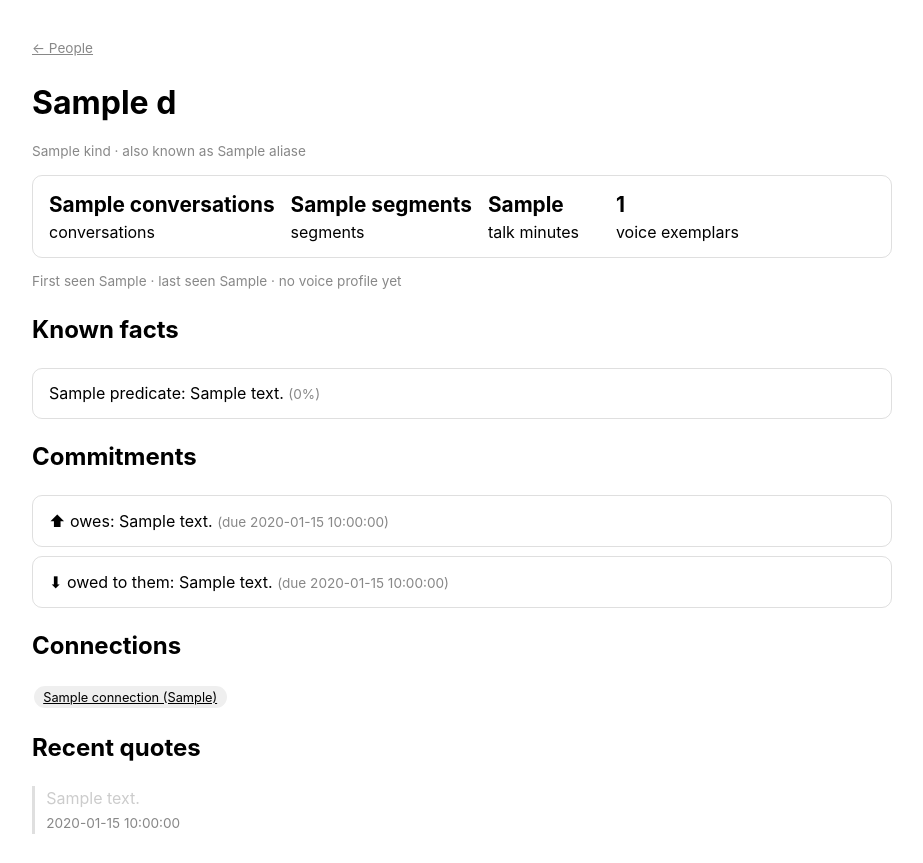
After one commit to gbhall99/SecondBrain, a FastAPI app: template secondbrain/web/templates/person.html in a window 1280 px wide. The commit adds this page. Shown: the whole page, without its empty margins (178-1101 px from the left). Run offline with FastAPI, Linux system fonts and the light colour scheme; the template is opened without the code that fills it: most values are stand-ins (such as "Sample title", 1, 10 or a date in 2020); some libraries are stand-ins or nearby versions.

Commit message:
Phase 8A: person dossier surfaces (API, CLI, web) (#30)
Surfaces the dossier from #29:

- API: GET /api/person/{speaker_id} (JSON, 404 if unknown) and
  GET /person/{speaker_id} (HTML page).
- web/templates/person.html: identity, interaction stats, facts, commitments
  (owed by / to), connections (linked), recent quotes; opted-out shows the
  privacy notice with content hidden. speakers.html links each person to their
  dossier.
- CLI: `sb person <id>` (JSON dossier) and `sb person --list`.
- tests/test_api.py: /api/person + /person render; unknown → 404.

ruff + pytest (218 passed) + alembic upgrade head all green.


Claude-Session: https://claude.ai/code/session_01C6MQECD7bxx3Z7ixi9hJf5

Co-authored-by: Claude <noreply@anthropic.com>

```diff
--- a/secondbrain/query/api.py
+++ b/secondbrain/query/api.py
@@ -222,6 +222,24 @@ def create_app(settings: Settings | None = None) -> FastAPI:
         with db() as conn:
             return service.speaker_quality(conn, settings)
 
+    # --- person dossier (Phase 8A) -------------------------------------------
+
+    @app.get("/api/person/{speaker_id}")
+    def api_person(speaker_id: int):
+        with db() as conn:
+            d = service.person_dossier(conn, speaker_id, settings)
+        if d is None:
+            raise HTTPException(404, "person not found")
+        return d
+
+    @app.get("/person/{speaker_id}", response_class=HTMLResponse)
+    def person_page(request: Request, speaker_id: int):
+        with db() as conn:
+            d = service.person_dossier(conn, speaker_id, settings)
+        if d is None:
+            raise HTTPException(404, "person not found")
+        return templates.TemplateResponse(request, "person.html", {"d": d})
+
     # --- knowledge graph + Q&A (Phase 3) -------------------------------------
 
     @app.get("/chat", response_class=HTMLResponse)
--- /dev/null
+++ b/secondbrain/web/templates/person.html
@@ -0,0 +1,74 @@
+<!doctype html>
+<html lang="en">
+<head>
+  <meta charset="utf-8" />
+  <meta name="viewport" content="width=device-width, initial-scale=1" />
+  <title>SecondBrain — {{ d.label }}</title>
+  <style>
+    :root { color-scheme: light dark; }
+    body { font-family: -apple-system, system-ui, sans-serif; max-width: 860px;
+           margin: 0 auto; padding: 1.5rem; line-height: 1.5; }
+    a { color: inherit; }
+    h1 { margin-bottom: .1rem; }
+    .meta { color: #888; font-size: .85rem; }
+    .card { border: 1px solid #8884; border-radius: 10px; padding: .8rem 1rem; margin: .6rem 0; }
+    .grid { display: flex; gap: 1rem; flex-wrap: wrap; }
+    .stat { min-width: 7rem; }
+    .stat b { display: block; font-size: 1.3rem; }
+    blockquote { margin: .3rem 0; padding-left: .7rem; border-left: 3px solid #8884; color: #ccc; }
+    .pill { display: inline-block; background: #8882; border-radius: 999px;
+            padding: .1rem .6rem; font-size: .8rem; margin: .1rem; }
+  </style>
+</head>
+<body>
+  <p class="meta"><a href="/speakers">← People</a></p>
+  <h1>{{ d.label }}{% if d.is_owner %} <span class="meta">(you)</span>{% endif %}</h1>
+  <p class="meta">{{ d.kind }}
+    {% if d.aliases %}· also known as {{ d.aliases | join(", ") }}{% endif %}
+    {% if d.opted_out %}· <strong>opted out</strong> (content hidden){% endif %}
+  </p>
+
+  <div class="card grid">
+    <div class="stat"><b>{{ d.interactions.conversations }}</b>conversations</div>
+    <div class="stat"><b>{{ d.interactions.segments }}</b>segments</div>
+    <div class="stat"><b>{{ d.interactions.talk_minutes }}</b>talk minutes</div>
+    <div class="stat"><b>{{ d.profile.exemplar_count }}</b>voice exemplars</div>
+  </div>
+  <p class="meta">First seen {{ d.interactions.first_seen or "—" }} ·
+     last seen {{ d.interactions.last_seen or "—" }}
+     {% if not d.profile.voice_profile %}· no voice profile yet{% endif %}</p>
+
+  {% if d.facts %}
+  <h2>Known facts</h2>
+  {% for f in d.facts %}
+    <div class="card">{{ f.predicate or "—" }}: {{ f.object_text }}
+      <span class="meta">({{ "%.0f"|format((f.confidence or 0)*100) }}%)</span></div>
+  {% endfor %}
+  {% endif %}
+
+  {% if d.commitments.owed_by or d.commitments.owed_to %}
+  <h2>Commitments</h2>
+  {% for c in d.commitments.owed_by %}
+    <div class="card">⬆ owes: {{ c.object_text }}{% if c.due_date %}
+      <span class="meta">(due {{ c.due_date }})</span>{% endif %}</div>
+  {% endfor %}
+  {% for c in d.commitments.owed_to %}
+    <div class="card">⬇ owed to them: {{ c.object_text }}{% if c.due_date %}
+      <span class="meta">(due {{ c.due_date }})</span>{% endif %}</div>
+  {% endfor %}
+  {% endif %}
+
+  {% if d.connections %}
+  <h2>Connections</h2>
+  <p>{% for c in d.connections %}<a class="pill" href="/person/{{ c.speaker_id }}">{{ c.label }}
+     ({{ c.shared_conversations }})</a>{% endfor %}</p>
+  {% endif %}
+
+  {% if d.recent_quotes %}
+  <h2>Recent quotes</h2>
+  {% for q in d.recent_quotes %}
+    <blockquote>{{ q.text }}<br><span class="meta">{{ q.start_at }}</span></blockquote>
+  {% endfor %}
+  {% endif %}
+</body>
+</html>
--- a/secondbrain/web/templates/speakers.html
+++ b/secondbrain/web/templates/speakers.html
@@ -47,9 +47,9 @@
   <h2>Known voices</h2>
   {% for s in known %}
     <div class="card">
-      <span class="{{ 'owner' if s.is_owner else '' }}">{{ s.name or s.display_label }}</span>
+      <a href="/person/{{ s.id }}" class="{{ 'owner' if s.is_owner else '' }}">{{ s.name or s.display_label }}</a>
       <span class="meta">· {{ s.kind }}{% if s.opted_out %} · opted-out{% endif %}
-        · {{ s.segment_count }} segments</span>
+        · {{ s.segment_count }} segments · <a href="/person/{{ s.id }}">dossier →</a></span>
     </div>
   {% endfor %}
 
```
Also changed, not shown: secondbrain/cli.py (+17 -0 lines), tests/test_api.py (+9 -0 lines).
